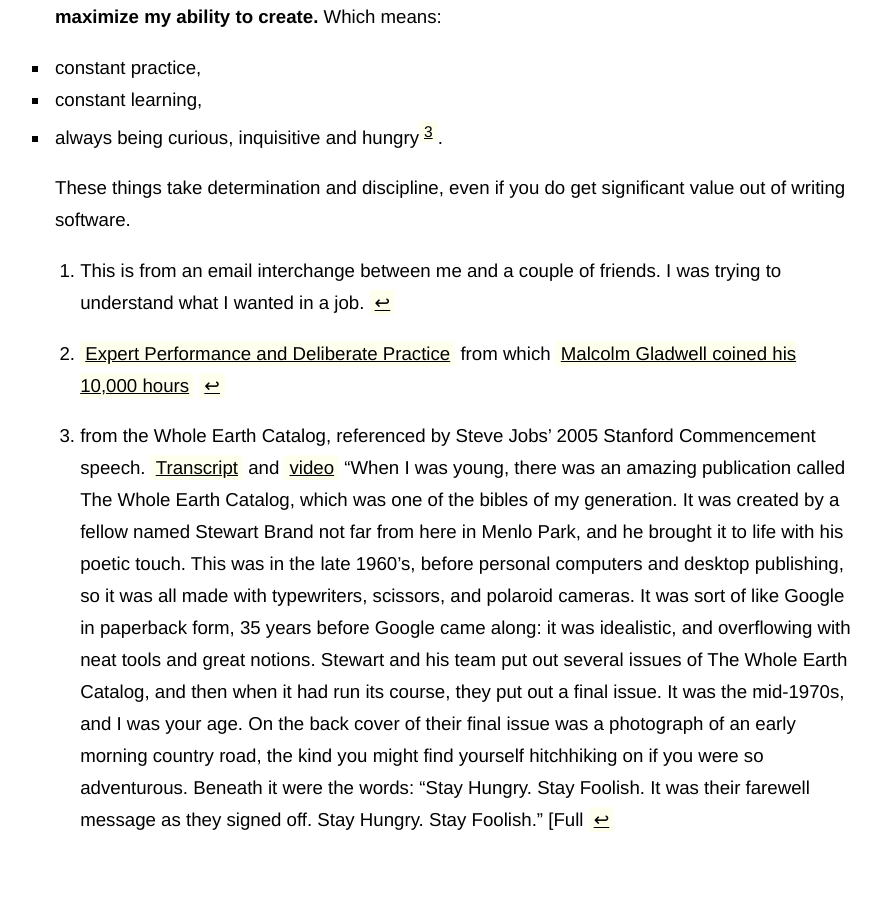
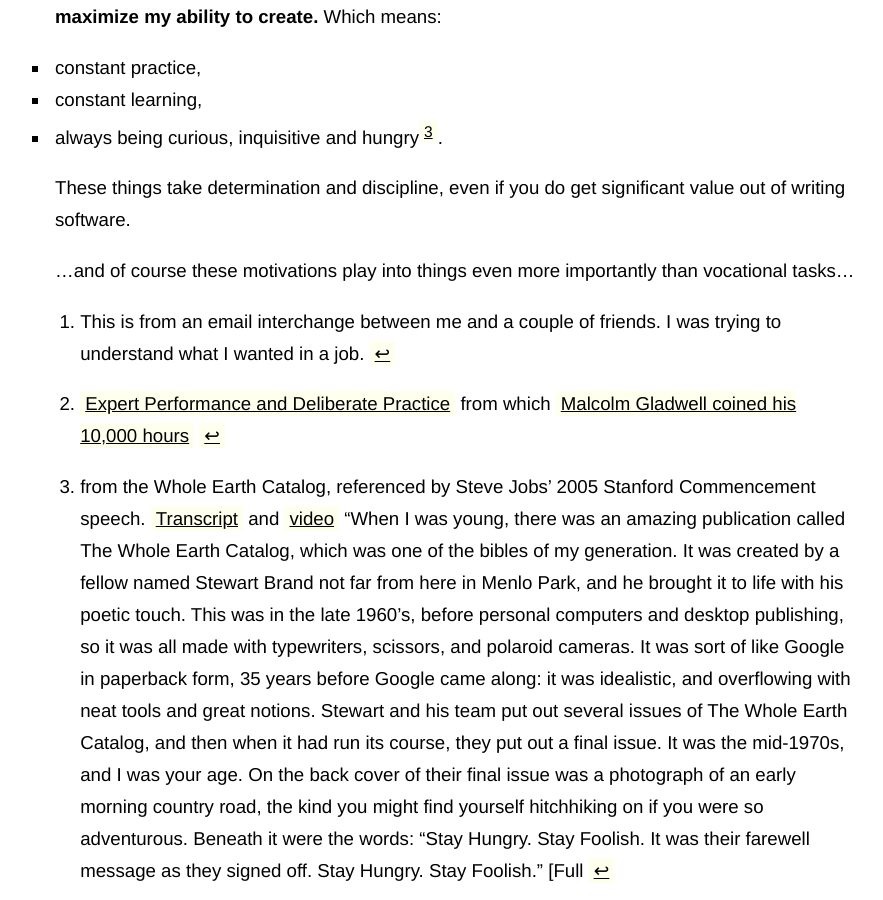
Before and after one commit to banderson623/banderson623.github.com, a Jekyll site: the page built from _posts/2013-05-24-motivation.md, in a window 1280 px wide and 900 px high, scrolled down 2039 px. Shown: the whole window, without its empty margins (185-1068 px from the left). Built offline with Jekyll 4.4.1, drawn with Linux system fonts in a browser that asks for light colours.

Commit message:
Minor wording change

```diff
--- a/_posts/2013-05-24-motivation.md
+++ b/_posts/2013-05-24-motivation.md
@@ -45,6 +45,7 @@
 
 These things take determination and discipline, even if you do get significant value out of writing software.
 
+...and of course these motivations play into things even more importantly than vocational tasks...
 
 [^1]: This is from an email interchange between me and a couple of friends. I was trying to understand what I wanted in a job.
 
```
